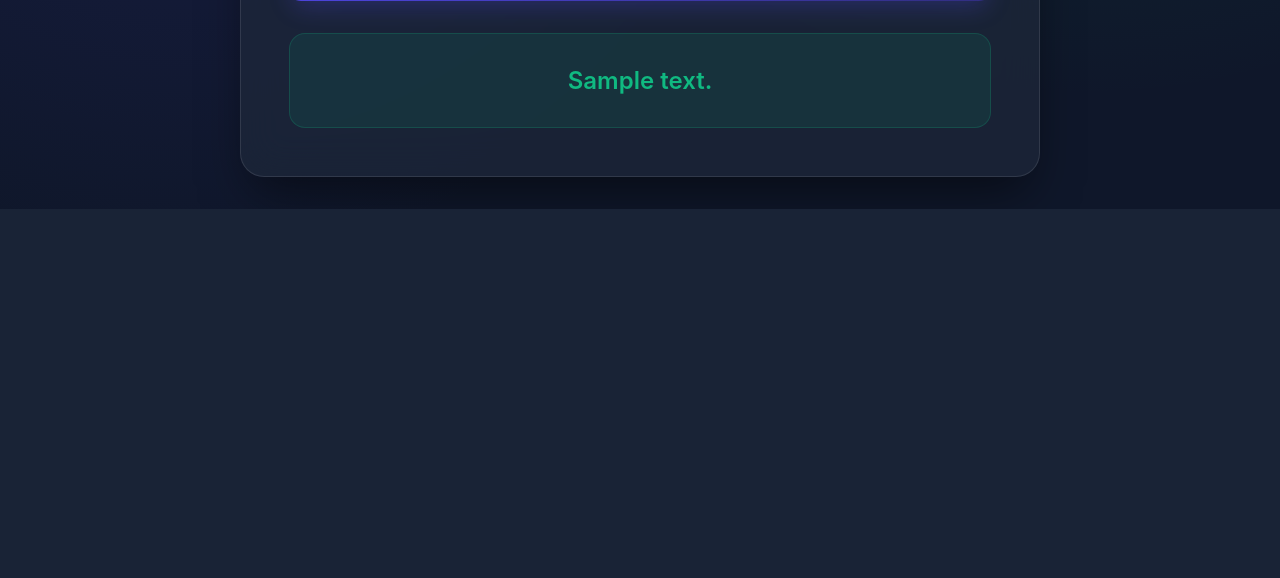
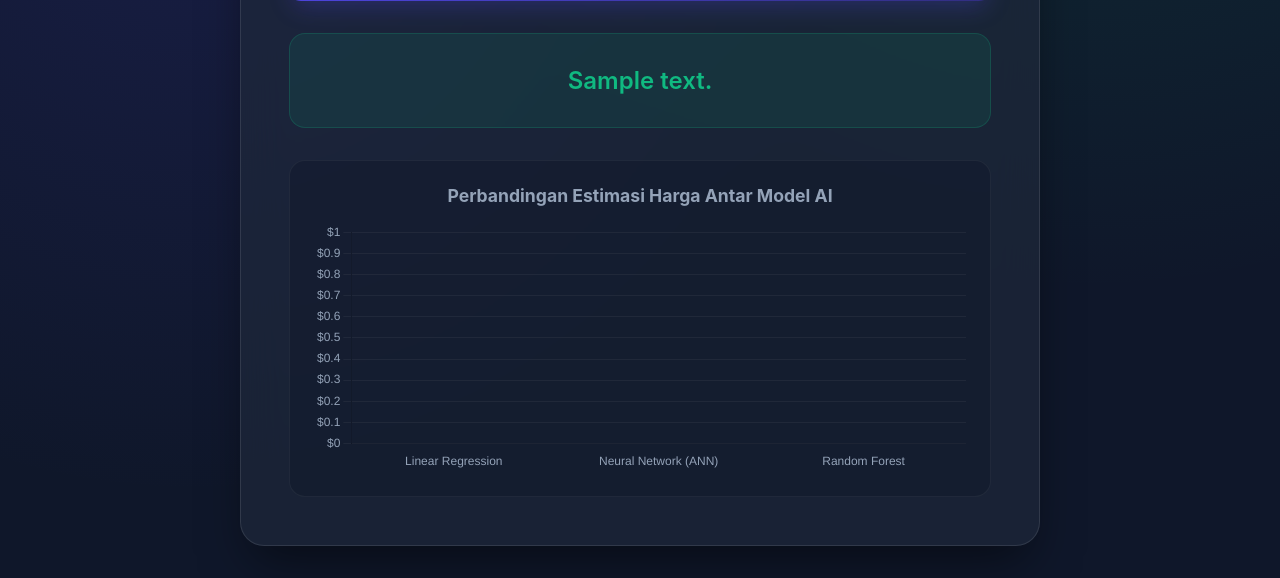
Before and after one commit to ipan1324/Prediksi-Harga-BerlianHarga-USD-, a Flask app: template app/templates/index.html in a window 1280 px wide. Shown: the part 901-1479 px from the top of the page. Before the commit the page ends 1110 px from the top, so only its background shows below. Run offline with Flask 3, Linux system fonts and the light colour scheme; the template is opened without the code that fills it: most values are stand-ins (such as "Sample title", 1, 10 or a date in 2020); parts of the project's set-up code (start-up, migrations or seed data) failed here and were passed over.

Commit message:
feat: Add Chart.js price comparison graph

```diff
--- a/app/app.py
+++ b/app/app.py
@@ -48,9 +48,12 @@ def predict():
         # Scale data
         data_scaled = scaler.transform(data)
 
-        # Predict
-        model = models[model_type]
-        prediction = model.predict(data_scaled)
+        # Get all predictions for comparison
+        all_preds = {}
+        for m_name, m_obj in models.items():
+            pred_val = m_obj.predict(data_scaled)[0]
+            # Ensure price isn't negative
+            all_preds[m_name] = max(0.0, float(pred_val))
 
         model_names = {
             'linear_regression': 'Linear Regression',
@@ -58,9 +61,13 @@ def predict():
             'random_forest': 'Random Forest'
         }
 
+        selected_prediction = all_preds[model_type]
+
         return render_template(
             "index.html",
-            prediction_text=f'Prediksi Harga Berlian ({model_names[model_type]}): ${prediction[0]:,.2f}'
+            prediction_text=f'Prediksi Harga Berlian ({model_names[model_type]}): ${selected_prediction:,.2f}',
+            all_predictions=all_preds,
+            selected_model=model_type
         )
     except Exception as e:
         return render_template(
--- a/app/templates/index.html
+++ b/app/templates/index.html
@@ -208,6 +208,16 @@
             to { opacity: 1; transform: scale(1); }
         }
 
+        .chart-container {
+            margin-top: 2rem;
+            background: rgba(15, 23, 42, 0.4);
+            border: 1px solid rgba(255, 255, 255, 0.05);
+            border-radius: 16px;
+            padding: 1.5rem;
+            width: 100%;
+            animation: fadeIn 0.6s ease-out;
+        }
+
         @media (max-width: 640px) {
             form {
                 grid-template-columns: 1fr;
@@ -315,6 +325,90 @@
         </div>
         {% endif %}
 
+        {% if all_predictions %}
+        <div class="chart-container">
+            <h3 style="margin-bottom: 1rem; font-size: 1.1rem; color: var(--text-secondary); text-align: center;">Perbandingan Estimasi Harga Antar Model AI</h3>
+            <canvas id="comparisonChart" style="max-height: 250px;"></canvas>
+        </div>
+
+        <script src="https://cdn.jsdelivr.net/npm/chart.js"></script>
+        <script>
+            document.addEventListener('DOMContentLoaded', function () {
+                const ctx = document.getElementById('comparisonChart').getContext('2d');
+
+                const lrPred = {{ all_predictions.linear_regression | tojson }};
+                const annPred = {{ all_predictions.ann | tojson }};
+                const rfPred = {{ all_predictions.random_forest | tojson }};
+                const selectedModel = {{ selected_model | tojson }};
+
+                // Color configuration: Highlight the selected model
+                const bgColors = [
+                    selectedModel === 'linear_regression' ? '#4F46E5' : 'rgba(79, 70, 229, 0.2)', // Primary Indigo
+                    selectedModel === 'ann' ? '#EC4899' : 'rgba(236, 72, 153, 0.2)',              // Pink
+                    selectedModel === 'random_forest' ? '#10B981' : 'rgba(16, 185, 129, 0.2)'      // Emerald
+                ];
+
+                const borderColors = [
+                    '#4F46E5',
+                    '#EC4899',
+                    '#10B981'
+                ];
+
+                new Chart(ctx, {
+                    type: 'bar',
+                    data: {
+                        labels: ['Linear Regression', 'Neural Network (ANN)', 'Random Forest'],
+                        datasets: [{
+                            label: 'Estimasi Harga ($)',
+                            data: [lrPred, annPred, rfPred],
+                            backgroundColor: bgColors,
+                            borderColor: borderColors,
+                            borderWidth: 1.5,
+                            borderRadius: 8
+                        }]
+                    },
+                    options: {
+                        responsive: true,
+                        plugins: {
+                            legend: {
+                                display: false
+                            },
+                            tooltip: {
+                                callbacks: {
+                                    label: function(context) {
+                                        return 'Estimasi Harga: $' + context.raw.toLocaleString('en-US', { minimumFractionDigits: 2, maximumFractionDigits: 2 });
+                                    }
+                                }
+                            }
+                        },
+                        scales: {
+                            y: {
+                                beginAtZero: true,
+                                grid: {
+                                    color: 'rgba(255, 255, 255, 0.05)'
+                                },
+                                ticks: {
+                                    color: '#94A3B8',
+                                    callback: function(value) {
+                                        return '$' + value;
+                                    }
+                                }
+                            },
+                            x: {
+                                grid: {
+                                    display: false
+                                },
+                                ticks: {
+                                    color: '#94A3B8'
+                                }
+                            }
+                        }
+                    }
+                });
+            });
+        </script>
+        {% endif %}
+
         {% if error_text %}
         <div class="result-container" style="background: rgba(239, 68, 68, 0.1); border-color: rgba(239, 68, 68, 0.2);">
             <p style="color: var(--error);">{{ error_text }}</p>
```
